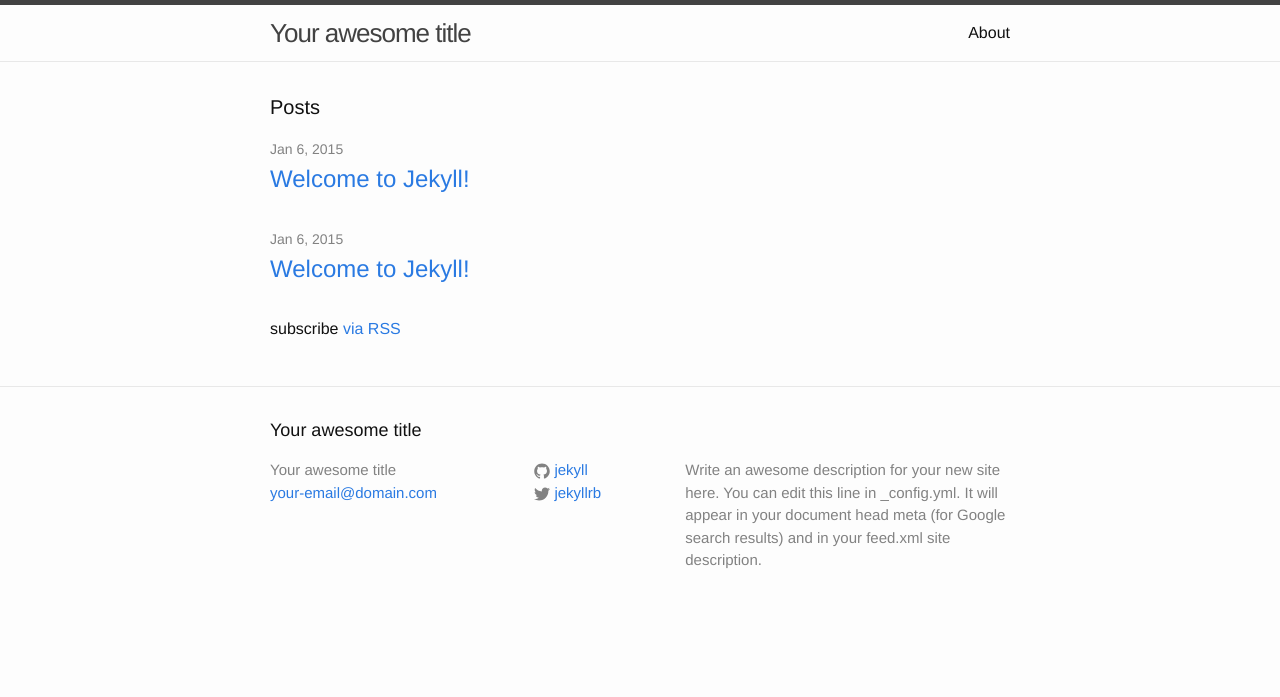
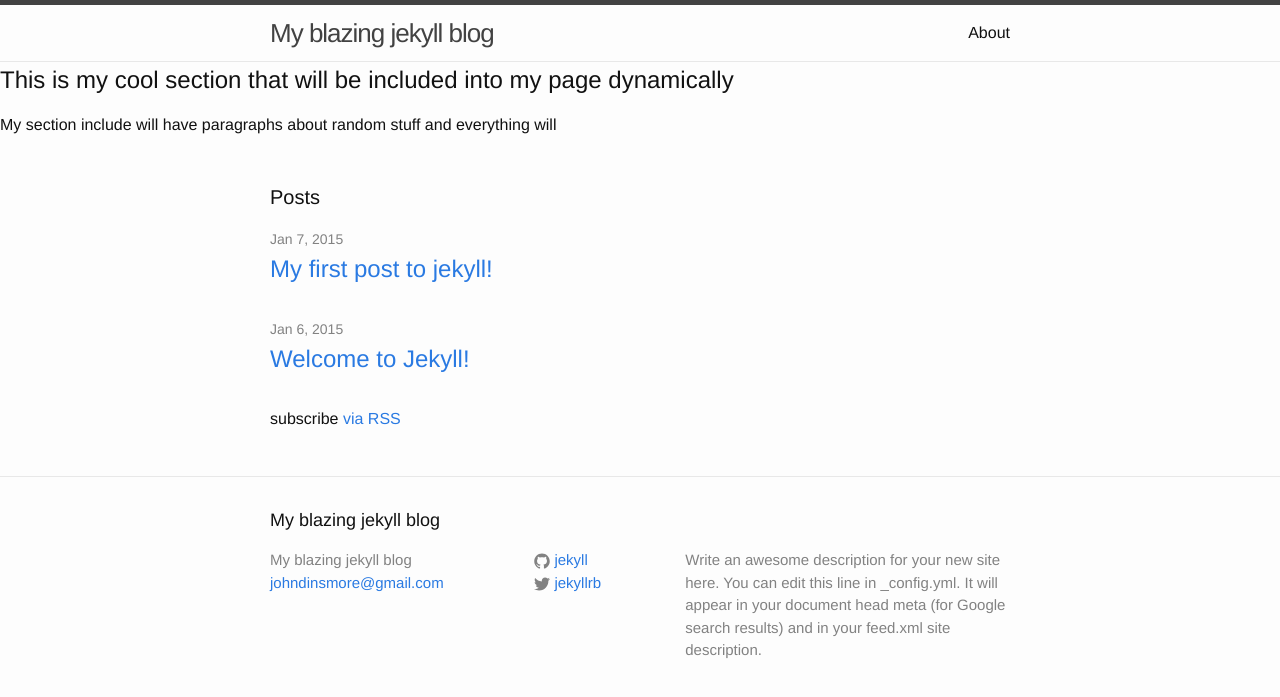
Before and after one commit to cgonzalezandrades/djibba22.github.io, a Jekyll site: the page built from index.html, in a window 1280 px wide. Shown: the top 697 px of the page. Built offline with Jekyll 4.4.1, drawn with Linux system fonts in a browser that asks for light colours.

Commit message:
The required Post
I have added the post that was required for the lab assignment

```diff
--- a/_config.yml
+++ b/_config.yml
@@ -1,6 +1,6 @@
 # Site settings
-title: Your awesome title
-email: your-email@domain.com
+title: My blazing jekyll blog
+email: johndinsmore@gmail.com
 description: > # this means to ignore newlines until "baseurl:"
   Write an awesome description for your new site here. You can edit this
   line in _config.yml. It will appear in your document head meta (for
--- /dev/null
+++ b/_includes/section.html
@@ -0,0 +1,4 @@
+<section>
+  <h1>This is my cool section that will be included into my page dynamically</h1>
+  <p>My section include will have paragraphs about random stuff and everything will<p>
+</section>
--- a/_layouts/default.html
+++ b/_layouts/default.html
@@ -6,6 +6,7 @@
   <body>
 
     {% include header.html %}
+    {% include section.html %}
 
     <div class="page-content">
       <div class="wrapper">
```
Also changed, not shown: _posts/2015-01-07-goodbye-to-jekyll.markdown (deleted, +0 -7 lines), _posts/2015-01-07-my first post-to-jekyll.markdown (added, +27 -0 lines).
